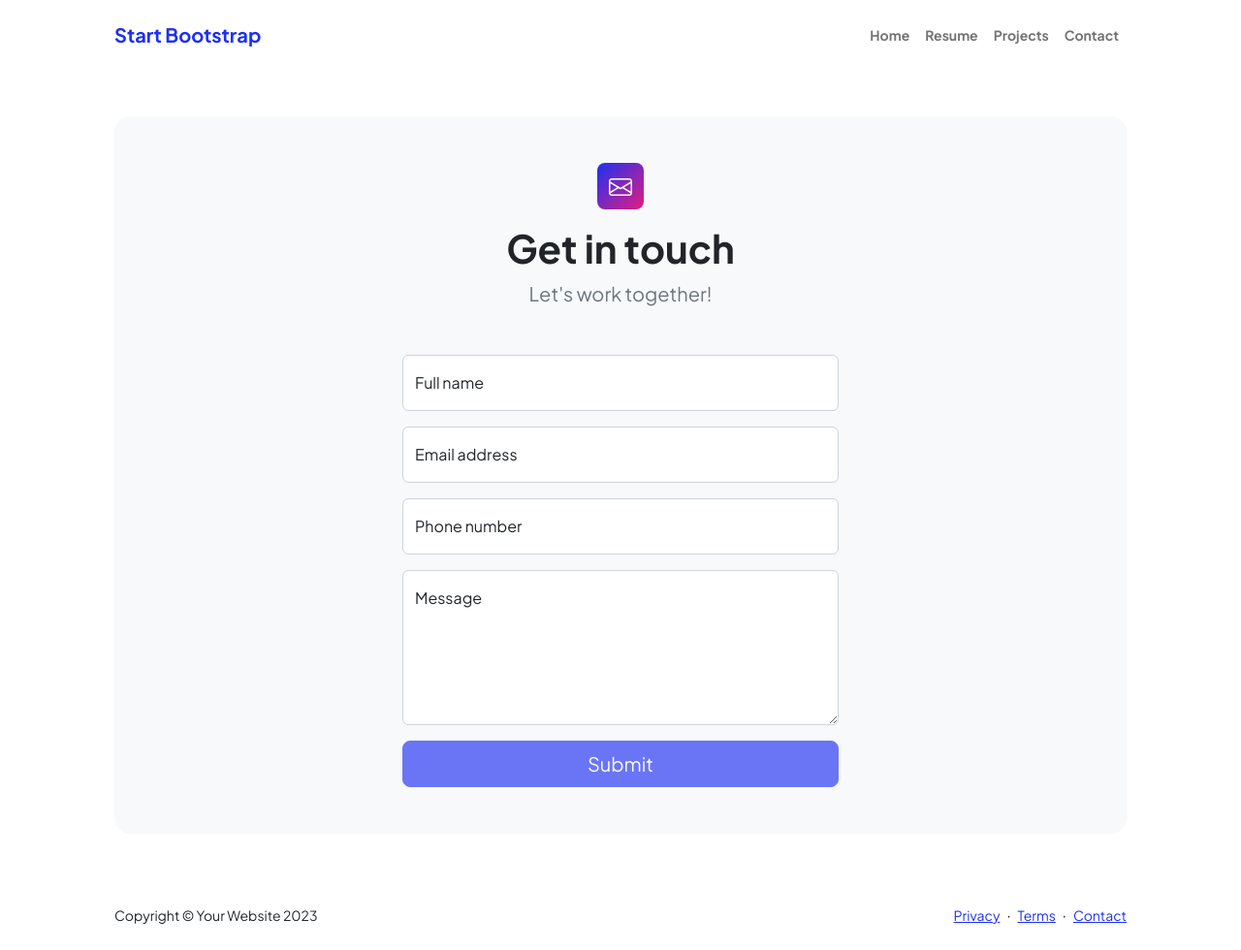
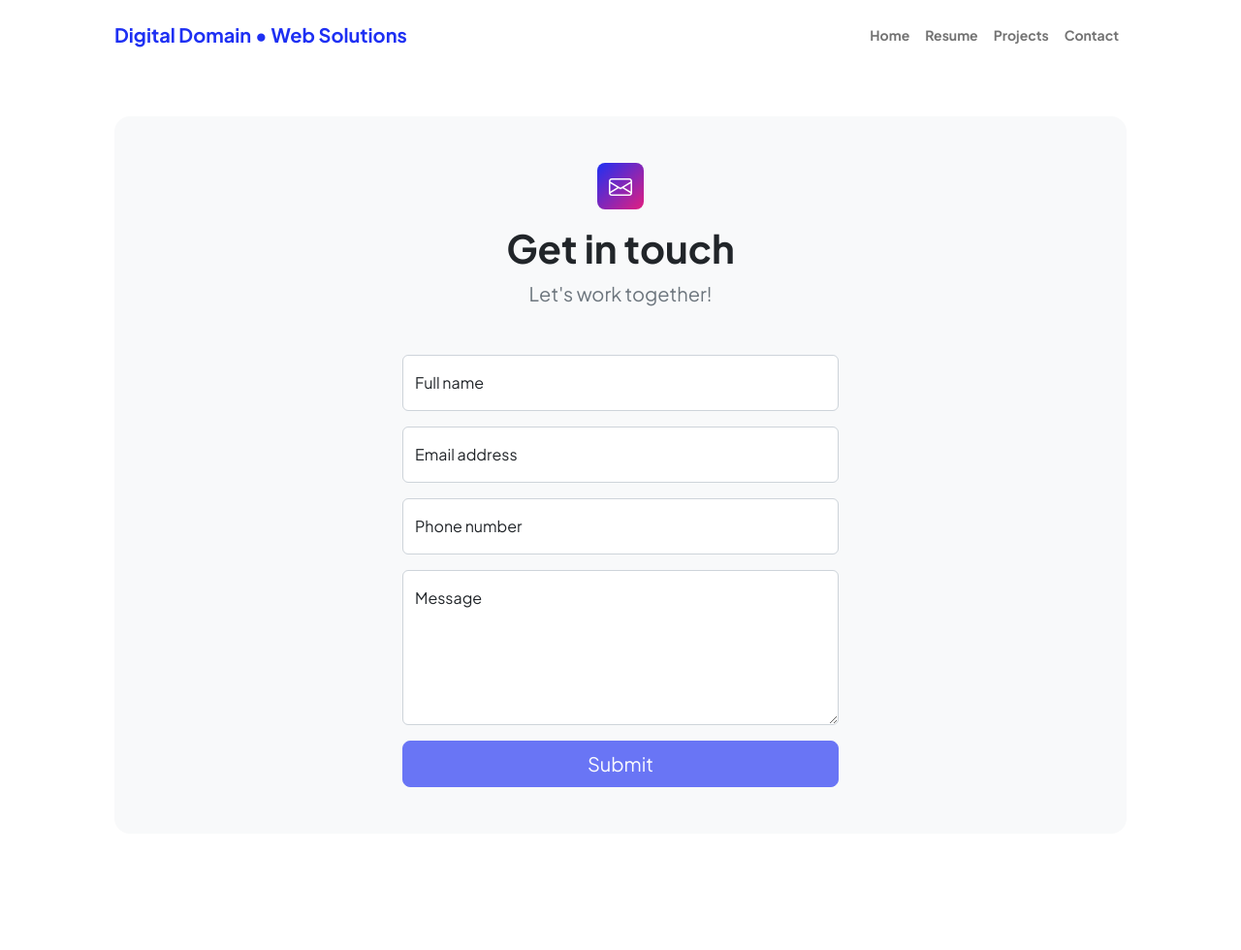
Before and after one commit to alainghadieh/alainghadieh.github.io, a website: page contact.html in a window 1280 px wide. Shown: the whole page at 97% size. After the commit the page ends 908 px from the top, so only its background shows below. Drawn offline with nearby package versions, Linux system fonts and the light colour scheme.

Commit message:
fix header and footer for all pages

```diff
--- a/contact.html
+++ b/contact.html
@@ -31,7 +31,7 @@
             <!-- Navigation-->
             <nav class="navbar navbar-expand-lg navbar-light bg-white py-3">
                 <div class="container px-5">
-                    <a class="navbar-brand" href="index.html"><span class="fw-bolder text-primary">Start Bootstrap</span></a>
+                    <a class="navbar-brand" href="index.html"><span class="fw-bolder text-primary">Digital Domain &#x2022 Web Solutions</span></a>
                     <button class="navbar-toggler" type="button" data-bs-toggle="collapse" data-bs-target="#navbarSupportedContent" aria-controls="navbarSupportedContent" aria-expanded="false" aria-label="Toggle navigation"><span class="navbar-toggler-icon"></span></button>
                     <div class="collapse navbar-collapse" id="navbarSupportedContent">
                         <ul class="navbar-nav ms-auto mb-2 mb-lg-0 small fw-bolder">
@@ -114,21 +114,6 @@
                 </div>
             </section>
         </main>
-        <!-- Footer-->
-        <footer class="bg-white py-4 mt-auto">
-            <div class="container px-5">
-                <div class="row align-items-center justify-content-between flex-column flex-sm-row">
-                    <div class="col-auto"><div class="small m-0">Copyright &copy; Your Website 2023</div></div>
-                    <div class="col-auto">
-                        <a class="small" href="#!">Privacy</a>
-                        <span class="mx-1">&middot;</span>
-                        <a class="small" href="#!">Terms</a>
-                        <span class="mx-1">&middot;</span>
-                        <a class="small" href="#!">Contact</a>
-                    </div>
-                </div>
-            </div>
-        </footer>
         <!-- Bootstrap core JS-->
         <script src="https://cdn.jsdelivr.net/npm/bootstrap@5.2.3/dist/js/bootstrap.bundle.min.js"></script>
         <!-- Core theme JS-->
```
Also changed, not shown: index.html (+1 -1 lines), projects.html (+1 -16 lines), resume.html (+1 -16 lines).
